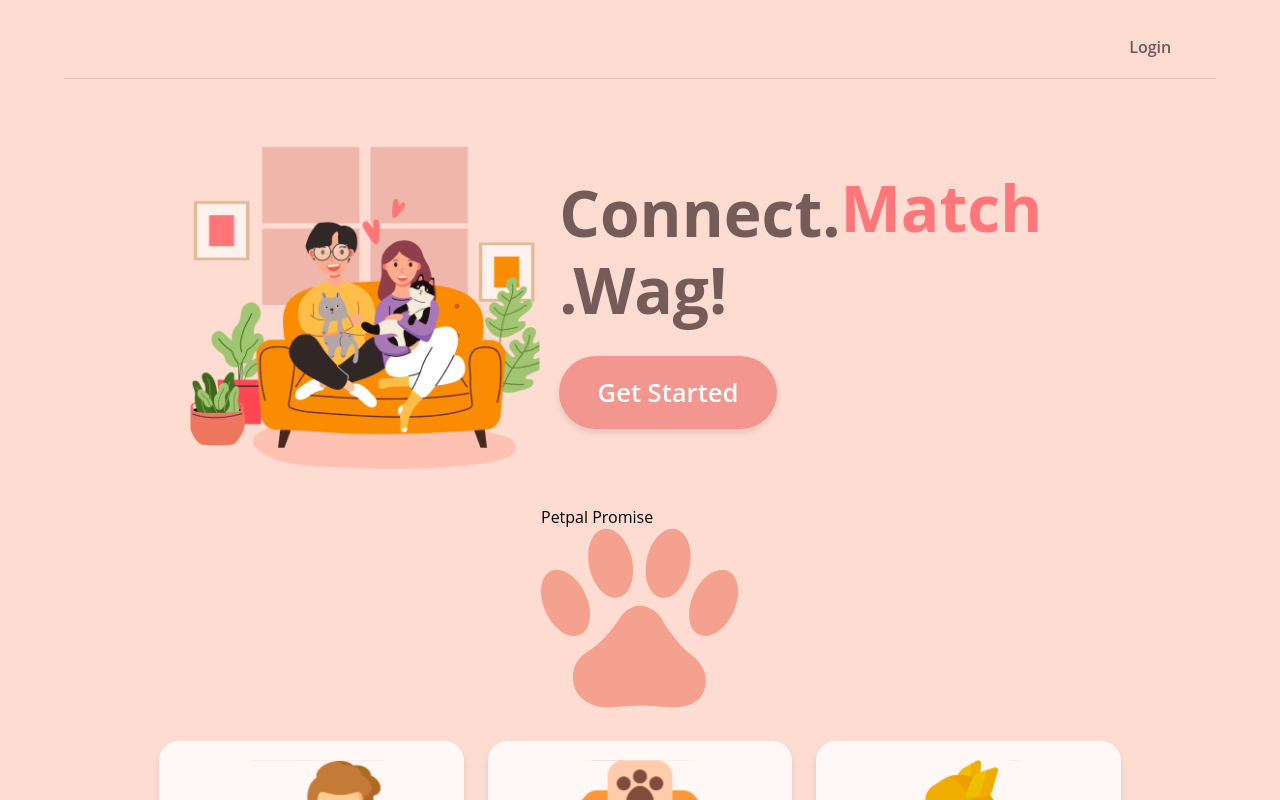
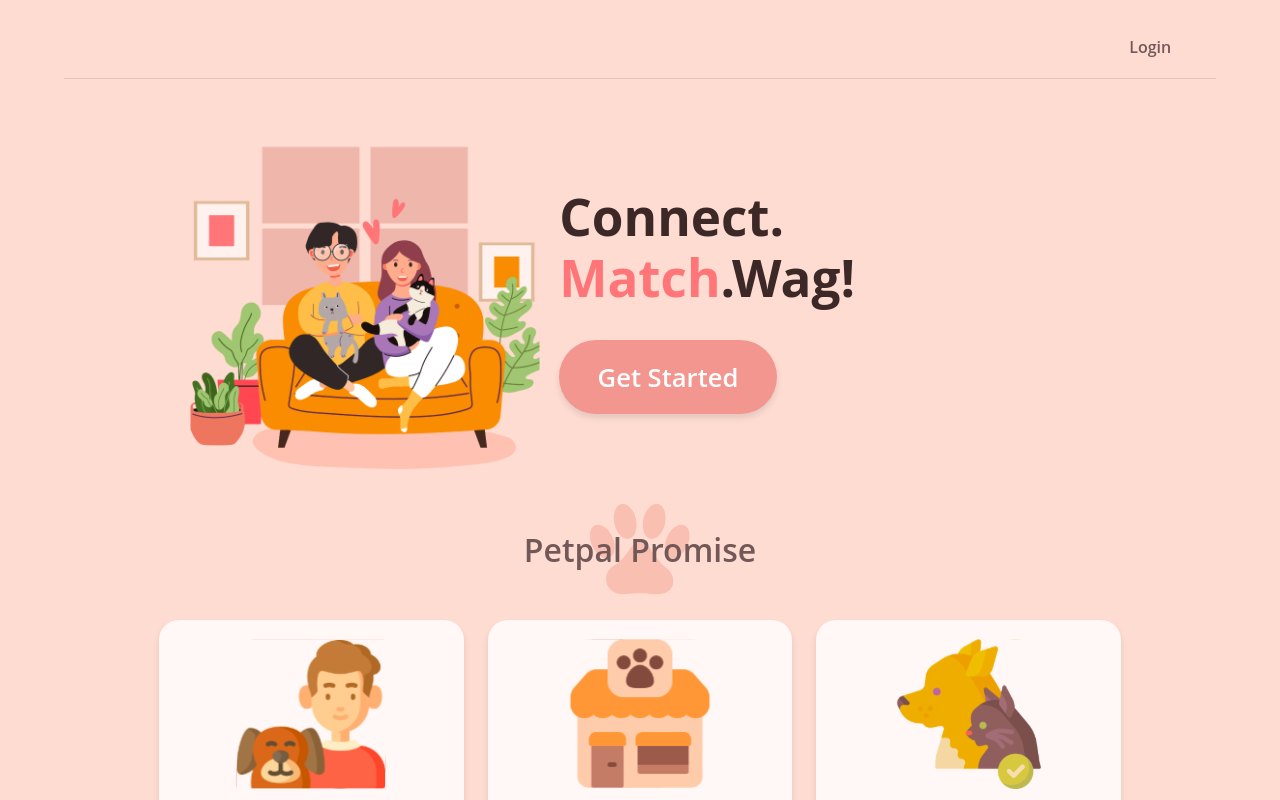
Before and after one commit to Sunzhuofan-Apple/petpals, a React (Create React App) app: page / in a window 1280 px wide. Shown: the top 800 px of the page. Built offline with nearby package versions, Linux system fonts and the light colour scheme; no server answers.

Commit message:
change back css for homepage and register

```diff
--- a/src/components/HomePage.js
+++ b/src/components/HomePage.js
@@ -94,22 +94,22 @@ function HomePage() {
       </header>
 
       {/* 其余内容 */}
-      <div className="HeaderSection">
+      <div className="home-header-section">
         <img className="HeaderImage" src={`${process.env.PUBLIC_URL}/image/header.jpg`} alt="Header" />
-        <div className="IntroText">
-          <div className="Tagline">
-            <span className="black-text">Connect. </span>
-            <span className="highlighted-text">Match</span>
-            <span className="black-text">.Wag!</span>
+        <div className="home-intro-text">
+          <div className="home-tagline">
+            <span className="home-text-black">Connect. </span>
+            <span className="home-text-highlight">Match</span>
+            <span className="home-text-black">.Wag!</span>
           </div>
           <button className="GetStartedButton" onClick={handleGetStarted}>Get Started</button>
         </div>
       </div>
 
-      <div className="PromiseSection">
-        <div className="PromiseText">Petpal Promise</div>
-        <div className="PawPrint">
-          <div className="PawImage">
+      <div className="home-promise-section">
+        <div className="home-promise-text">Petpal Promise</div>
+        <div className="home-paw-print">
+          <div className="home-paw-image">
             <img src={`${process.env.PUBLIC_URL}/image/g3023.svg`} alt="Paw Print" />
           </div>
         </div>
--- a/src/components/Register.js
+++ b/src/components/Register.js
@@ -24,11 +24,13 @@ const Register = () => {
 
             <div className="login-container">
                 <div className="left-section">
-                    <p className="tagline">
-                        <span className="black-text">Happiness </span>
-                        <br />
-                        <span className="highlighted-text">starts here</span>
-                    </p>
+                    <div className="register-intro-text">
+                        <p className="register-tagline">
+                            <span className="register-text-black">Happiness </span>
+                            <br />
+                            <span className="register-text-highlight">starts here</span>
+                        </p>
+                    </div>
                     <img
                         className="illustration-image"
                         alt="Illustration"
--- a/src/styles/HomePage.css
+++ b/src/styles/HomePage.css
@@ -18,7 +18,7 @@
   overflow-x: hidden;
 }
 
-.HeaderSection {
+.home-header-section {
   width: 100%;
   max-width: min(900px, 85vw);
   display: flex;
@@ -69,7 +69,7 @@
   color: #FF7578;
 }
 
-.IntroText {
+.home-intro-text {
   display: flex;
   flex-direction: column;
   align-items: flex-start;
@@ -78,18 +78,18 @@
   max-width: 600px;
 }
 
-.Tagline {
+.home-tagline {
   font-family: 'Open Sans', sans-serif;
-  font-size: clamp(2rem, 5vw, 4rem);
+  font-size: clamp(2rem, 4vw, 3.5rem);
   font-weight: 700;
   line-height: 1.2;
 }
 
-.home-black-text {
+.home-text-black {
   color: #3d2828;
 }
 
-.home-highlighted-text {
+.home-text-highlight {
   color: #FF7578;
 }
 
@@ -243,7 +243,7 @@
 }
 
 @media (max-width: 768px) {
-  .Tagline {
+  .home-tagline {
     font-size: clamp(1.8rem, 6vw, 2.5rem);
   }
 
@@ -261,7 +261,7 @@
     height: min(160px, 22vh);
   }
 
-  .HeaderSection {
+  .home-header-section {
     flex-direction: column;
     align-items: center;
     margin-top: 5vh;
@@ -311,7 +311,7 @@
     gap: min(3vh, 40px);
   }
 
-  .HeaderSection {
+  .home-header-section {
     margin-top: min(15vh, 150px);
   }
 
@@ -321,7 +321,7 @@
 }
 
 @media (min-width: 1024px) and (max-height: 800px) {
-  .HeaderSection {
+  .home-header-section {
     margin-top: 1.75vh;
     margin-bottom: 0;
   }
@@ -333,7 +333,7 @@
 }
 
 @media (min-width: 1440px) {
-  .HeaderSection {
+  .home-header-section {
     margin-top: clamp(2vh, 2.5vh, 3vh);
     margin-bottom: 0;
   }
@@ -345,7 +345,7 @@
 }
 
 @media (max-width: 768px) {
-  .HeaderSection {
+  .home-header-section {
     margin-top: 6vh;
     margin-bottom: 1vh;
   }
@@ -369,7 +369,7 @@
 }
 
 @media (max-width: 480px) {
-  .HeaderSection {
+  .home-header-section {
     margin-top: 5vh;
   }
 
@@ -387,7 +387,7 @@
     gap: clamp(1vh, 2vh, 3vh);
   }
 
-  .HeaderSection {
+  .home-header-section {
     margin-top: clamp(2.5vh, 3vh, 3.5vh);
     margin-bottom: 0;
   }
--- a/src/styles/Register.css
+++ b/src/styles/Register.css
@@ -59,25 +59,29 @@
     justify-content: center;
 }
 
-.tagline {
+.register-intro-text {
+    display: flex;
+    flex-direction: column;
+    align-items: flex-start;
+    text-align: left;
+    gap: 1rem;
+    max-width: 600px;
+}
+
+.register-tagline {
     font-family: 'Open Sans', sans-serif;
     font-size: clamp(2rem, 4vw, 3.5rem);
     font-weight: 700;
     line-height: 1.2;
-    margin-bottom: 2vw;
-    text-align: center;
-    align-self: center;
-    animation: fadeInOut 3s infinite;
-    display: inline-block;
 }
 
-.black-text {
+.register-text-black {
     color: #3d2828;
     animation: fadeInOut 3s infinite;
     display: inline-block;
 }
 
-.highlighted-text {
+.register-text-highlight {
     color: #FF7578;
     animation: fadeInOut 3s infinite 1.5s;
     display: inline-block;
@@ -266,7 +270,7 @@
         padding: 20px;
     }
 
-    .tagline {
+    .register-tagline {
         font-size: clamp(1.8rem, 5vw, 2.5rem);
     }
 
@@ -278,3 +282,18 @@
         font-size: clamp(1.1rem, 3vw, 1.5rem);
     }
 }
+
+.register-promise-section {
+    position: relative;
+    width: 100%;
+    display: flex;
+    justify-content: center;
+    align-items: center;
+}
+
+.register-promise-text {
+    color: #735858;
+    font-size: clamp(1.2rem, 2vw, 1.5rem);
+    font-weight: 600;
+    z-index: 2;
+}
```
